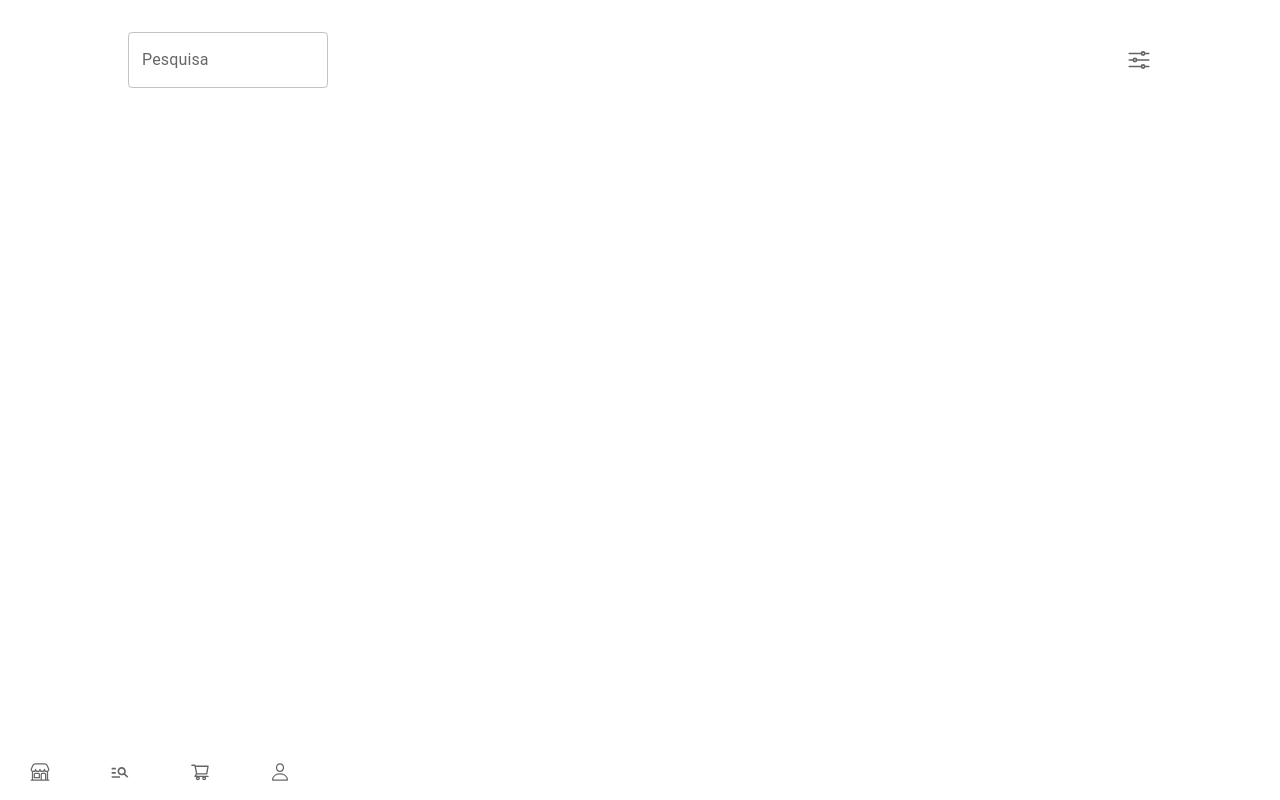
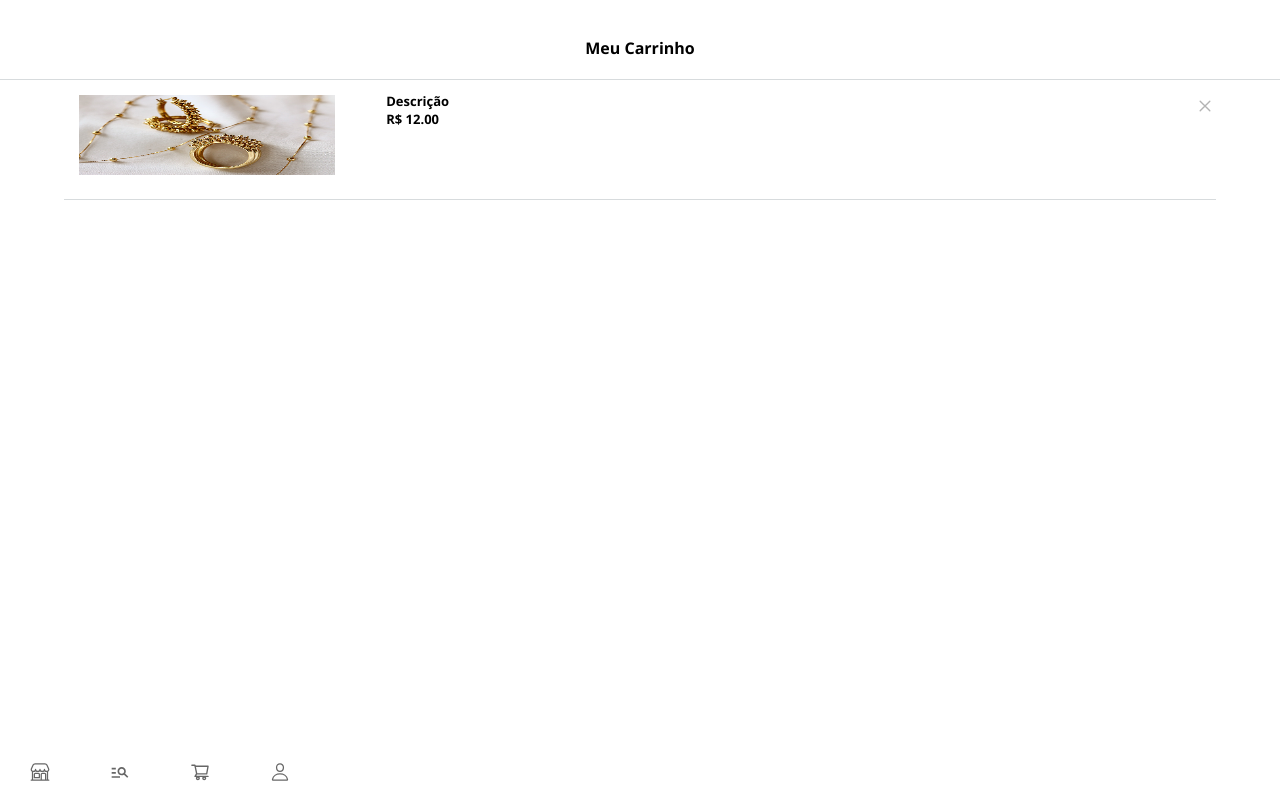
Before and after one commit to LuisaFermino/projeto-loja, a React (Create React App) app: page /Carrinho in a window 1280 px wide. Built offline with nearby package versions, Linux system fonts and the light colour scheme.

Commit message:
Layout inicial do carrinho

```diff
--- a/src/componentes/Carrinho.js
+++ b/src/componentes/Carrinho.js
@@ -1,12 +1,24 @@
 import styled from "styled-components";
 
-import NavBar from "./NavBar";
 import BotaoBar from "./BotaoBar";
+import imgJoias from "../assets/img/joias.jpg";
+
+import { IoCloseOutline } from "react-icons/io5";
 
 function Carrinho() {
   return (
     <Container>
-      <NavBar />
+      <Titulo>Meu Carrinho</Titulo>
+      <Main>
+        <ItemCard>
+          <img src={imgJoias} alt="Imagem Produto" />
+          <Informacoes>
+            <p>Descrição</p>
+            <p>R$ 12.00</p>
+          </Informacoes>
+          <Botao></Botao>
+        </ItemCard>
+      </Main>
 
       <BotaoBar />
     </Container>
@@ -18,4 +30,59 @@ const Container = styled.div`
   height: 100vh;
 `;
 
+const Titulo = styled.div`
+  font-family: "Open Sans", sans-serif;
+  font-size: 16px;
+  font-weight: 700;
+  text-align: center;
+  width: 100vw;
+  height: 5vh;
+  position: fixed;
+  top: 5vh;
+  border-bottom: 1px solid #d7dbdd;
+`;
+
+const Main = styled.div`
+  width: 100vw;
+
+  position: fixed;
+  left: 0;
+  top: 10vh;
+  display: flex;
+  justify-content: center;
+  flex-wrap: wrap;
+`;
+
+const ItemCard = styled.div`
+  width: 90vw;
+  height: 15vh;
+  display: flex;
+  align-items: flex-start;
+  border-bottom: 1px solid #d7dbdd;
+  padding: 15px;
+
+  img {
+    width: 20vw;
+    height: 10vh;
+  }
+`;
+
+const Informacoes = styled.div`
+  margin-left: 4vw;
+
+  p {
+    font-family: "Open Sans", sans-serif;
+    font-weight: 700;
+    font-size: 13px;
+    padding-bottom: 5px;
+  }
+`;
+
+const Botao = styled(IoCloseOutline)`
+  font-size: 22px;
+  color: #b3b3b3;
+  position: fixed;
+  right: 5vw;
+`;
+
 export default Carrinho;
```
